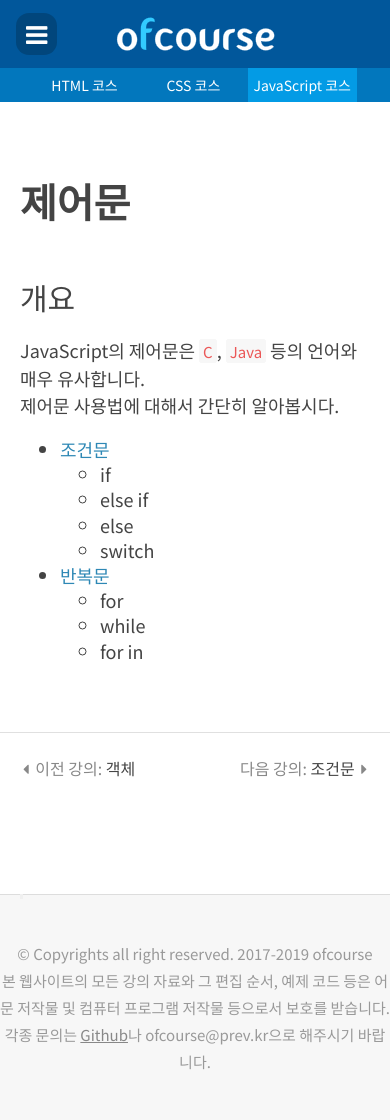
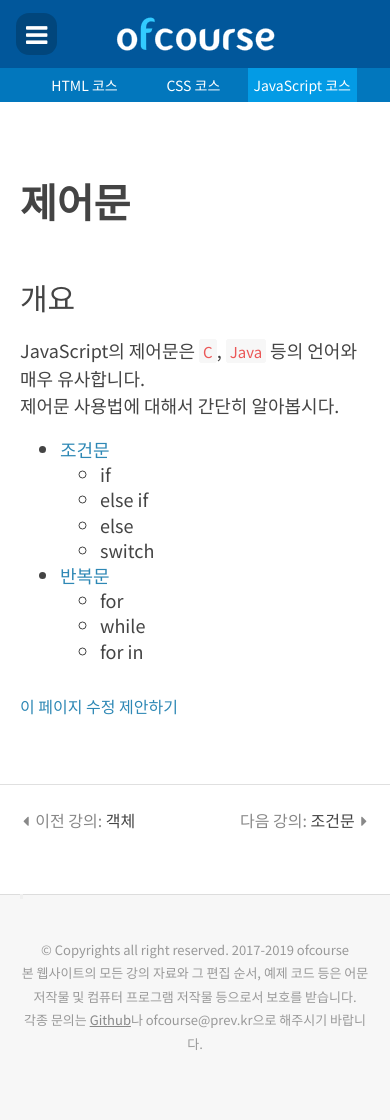
Before and after one commit to of-course/of-course.github.io, a Jekyll site: the page built from _posts/js/3000-03-01-제어문.md, in a window 390 px wide. Built offline with Jekyll 4.4.1, drawn with Linux system fonts in a browser that asks for light colours; nearby versions of some CDN libraries; after the commit the page ends 1098 px from its top, so only the background shows below that.

Commit message:
Fix footer and add github edit link

```diff
--- a/_layouts/post.html
+++ b/_layouts/post.html
@@ -27,6 +27,7 @@ layout: compress
 				<div class="post-body md-theme">
 					{{ content }}
 
+					<div style="margin-top: 30px;">
 						<script async src="https://pagead2.googlesyndication.com/pagead/js/adsbygoogle.js"></script>
 						<ins class="adsbygoogle"
 							style="display:block; text-align:center;"
@@ -37,6 +38,13 @@ layout: compress
 						<script>
 							(adsbygoogle = window.adsbygoogle || []).push({});
 						</script>
+					</div>
+
+					<p style="margin-top: 30px; font-size: 16px">
+						<a href="https://github.com/of-course/of-course.github.io/blob/master/{{ page.path | uri_escape }}">
+							이 페이지 수정 제안하기
+						</a>
+					</p>
 				</div>
 			</div>
 
--- a/css/global.css
+++ b/css/global.css
@@ -179,13 +179,6 @@ footer{
 	line-height: 1.8;
 }
 
-footer .github{
-	display: inline-block;
-	margin-left: 5px;
-	padding-left: 10px;
-	border-left: 1px solid #ccc;
-}
-
 footer a{
 	color: #888;
 	text-decoration: underline;
@@ -209,4 +202,10 @@ footer a{
 		padding: 7px 0;
 		text-align: center;
 	}
+
+	footer {
+		font-size: 13px;
+		padding-left: 20px;
+		padding-right: 20px;
+	}
 }
```
Lines whose indentation alone changed are shown as unchanged.
